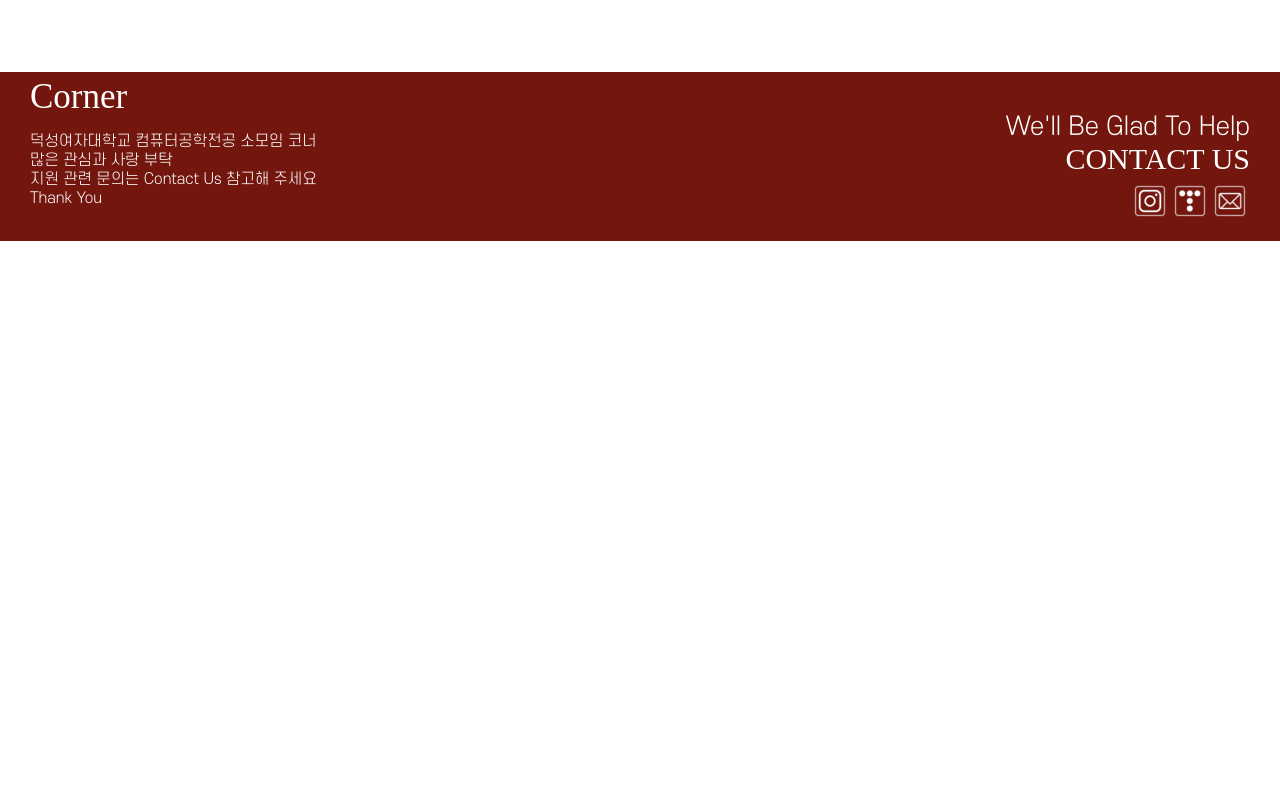
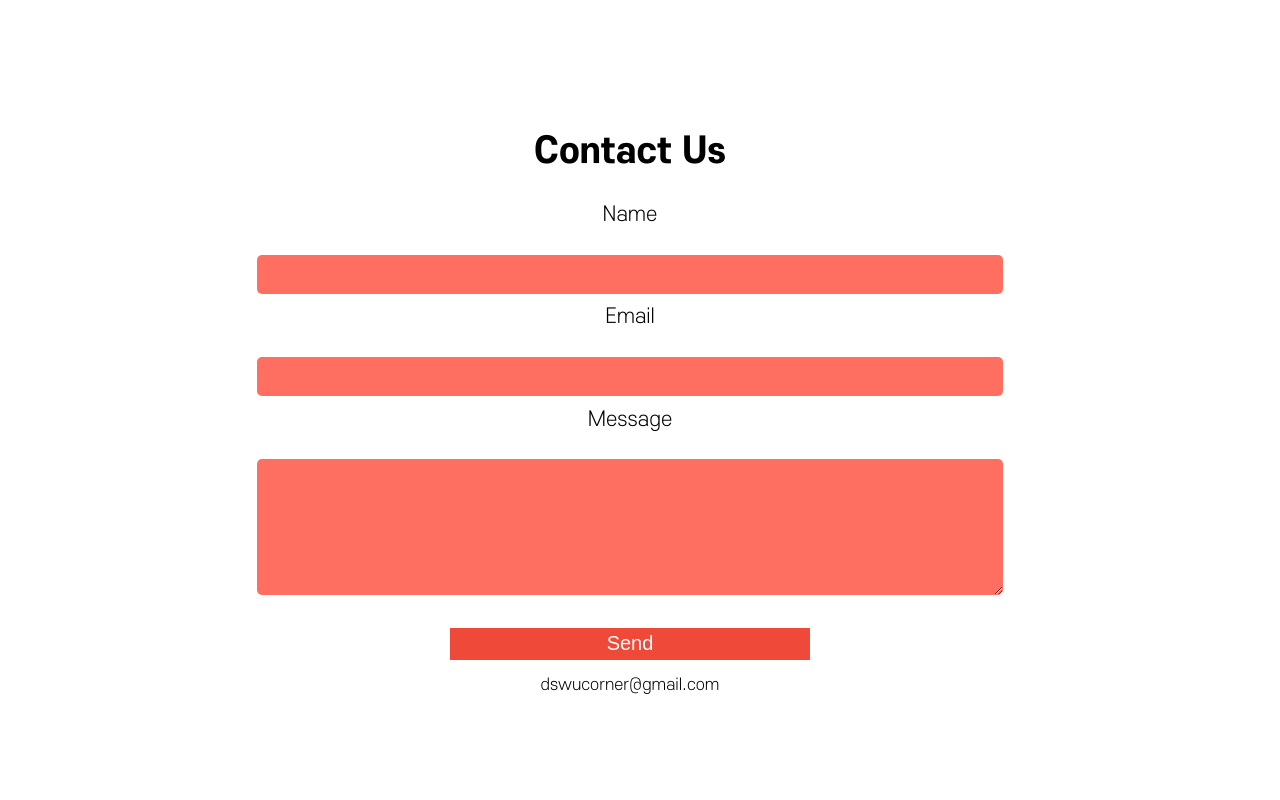
Before and after one commit to CornerLog/CornerLog_Front, a React (Create React App) app in the folder cornerlog_client/: page /contact in a window 1280 px wide. Shown: the part 780-1580 px from the top of the page. Before the commit the page ends 1021 px from the top, so only its background shows below. Built offline with nearby package versions, Linux system fonts and the light colour scheme; a web font is replaced by a local one.

Commit message:
GuestBook 내용 추가, Contact email 추가

```diff
--- a/cornerlog_client/package.json
+++ b/cornerlog_client/package.json
@@ -3,6 +3,7 @@
   "version": "0.1.0",
   "private": true,
   "dependencies": {
+    "@emailjs/browser": "^3.6.2",
     "@fortawesome/fontawesome-svg-core": "^1.3.0",
     "@fortawesome/free-solid-svg-icons": "^6.0.0",
     "@fortawesome/react-fontawesome": "^0.1.17",
--- a/cornerlog_client/src/components/GuestForm.js
+++ b/cornerlog_client/src/components/GuestForm.js
@@ -9,16 +9,19 @@ const GuestForm = () => {
   return (
     <>
       <form className={guestbookst.form}>
+        <div className={guestbookst.redbox}>
+        📌공사 중입니다📌
+        </div>
         <div className={guestbookst.formTop}>
           <div className={guestbookst.formName}>
             <label for="name">Name</label>
             <br />
-            <input id="name" name="name" type="text" placeholder="Name"></input>
+            <input id="name" name="name" type="text" placeholder="Name" disabled></input>
           </div>
           <div>
             <label for="pw">Password</label>
             <br />
-            <input id="pw" name="pw" type="password" placeholder="****"></input>
+            <input id="pw" name="pw" type="password" placeholder="****" disabled></input>
           </div>
         </div>
         <div className={guestbookst.formBottom}>
@@ -30,7 +33,7 @@ const GuestForm = () => {
             cols="45"
             rows="12"
             placeholder="내용을 입력하세요."
-          ></textarea>
+            disabled></textarea>
         </div>
       </form>
       <button type="submit" className={guestbookst.button}>
--- a/cornerlog_client/src/components/GuestView.js
+++ b/cornerlog_client/src/components/GuestView.js
@@ -1,16 +1,13 @@
 import React from "react";
 import guestbookst from "../css/GuestBook.module.css";
 
-const GuestView = () => {
+const GuestView = (props) => {
   return (
     <div>
       <div className={guestbookst.card}>
-        <div className={guestbookst.cardtitle}>작성자 - 강태영</div>
+        <div className={guestbookst.cardtitle}>작성자 : {props.name}</div>
         <div className={guestbookst.cardcontent}>
-          Oh 내가 웃고 있고 있나요, 모두 거짓이겠죠 날 보는 이들의 눈빛 속에는
-          슬픔이 젖어 있는데 내 이름은 광대 내 직업은 수많은 관객 그 앞에 웃음을
-          파는 일 슬퍼도 웃으며 내 모습을 감추는게 철칙 Oh 이런 내 처질
-          손가락질하며 날 모욕해도 음악이 꺼지고 막이 내리고 밤이 오면 별빛에
+          {props.content}
         </div>
       </div>
     </div>
--- /dev/null
+++ b/cornerlog_client/src/css/ContactPage.module.css
@@ -0,0 +1,57 @@
+.formbox{
+    height: 750px;
+    margin: 0vw;
+    padding-left: 30px;
+    padding-right: 50px;
+    font-family: "SCDream3";
+    text-align: center;
+}
+
+.formbox h5{
+    font-size: 35px ;
+    text-align: center;
+    color: #000000;
+    margin-bottom: 30px;
+    font-family: "SCDream7";
+}
+
+
+.formbox label{
+    display: block;
+    text-align: center;
+    font-size: 20px;
+    margin: 0 0 2vh 0;
+}
+
+.formbox input, textarea{
+    width: 60%;
+    padding: .5rem .8rem .5rem .8rem;
+    margin: .9vw 0 ;
+    background-color: #FF6F61;
+    border: 0;
+    border-radius: 5px;
+    font-size: 20px;
+    align-items: center;
+}
+
+.formbox textarea{
+    height: 15vh;
+}
+
+.submitBtn{
+    display: inline-block;
+    width: 30%;
+    height: 2rem;
+    color: #FFFFFF;
+    background-color: #EE4939;
+    border: 0;
+    bottom: 0;
+    cursor: pointer;
+    font-size: 20px;
+    margin: 1rem 0 1rem 0;
+}
+
+.submitBtn:hover{
+    background-color: #73160E;
+    transition: 1s background ease;
+}
--- a/cornerlog_client/src/css/GuestBook.module.css
+++ b/cornerlog_client/src/css/GuestBook.module.css
@@ -2,7 +2,7 @@
   background-image: url("../../public/img/guestbook_background.svg");
   background-attachment: fixed;
   background-repeat: no-repeat;
-  height: 928px;
+  height: 960px;
   background-size: 928px;
 }
 
@@ -121,6 +121,7 @@
   font-size: 16px;
   padding: 20px 20px 30px 20px;
   border-radius: 30px;
+  margin: 10px;
 }
 
 .cardtitle {
@@ -133,3 +134,19 @@
   color: #e6e6e6;
   font-family: "SCDream4";
 }
+
+.redbox {
+  background-color: #b82200;
+  color: #FFFFFF;
+  height: fit-content;
+  width: fit-content;
+  z-index: 2;
+  position: absolute;
+  text-align: center;
+  right: 100px;
+  top: 225px;
+  padding-top: 30px;
+  padding-bottom: 30px;
+  padding-right: 100px;
+  padding-left:100px;
+}
--- a/cornerlog_client/src/pages/ActivityPage.js
+++ b/cornerlog_client/src/pages/ActivityPage.js
@@ -79,7 +79,7 @@ const ActivityPage = () => {
       setRepresentImg("img/rm.jpg");
     }
     else if (category === "NodeJS") {
-      setRepresentImg("img/nj.jpg");
+      setRepresentImg("img/nj.png");
     }
   }, [category])
 
--- a/cornerlog_client/src/pages/ContactPage.js
+++ b/cornerlog_client/src/pages/ContactPage.js
@@ -1,11 +1,49 @@
-import React from "react";
+import React, { useRef } from "react";
+import emailjs from '@emailjs/browser'
+import contactpagest from "../css/ContactPage.module.css"
+
+const Contact = () => {
+    const form = useRef();
+
+    const sendEmail = (e) => {
+        e.preventDefault();
+
+        emailjs.sendForm('service_svu9r8i', 'template_uks6z1e', form.current, 'NZIgJGMKjOKEQ9426')
+        .then((result) => {
+            console.log(result.text);
+        }, (error) => {
+            console.log(error.text);
+        });
+    };
+    function doAction() {
+        alert("전송되었습니다!");
+    }
+    return (
+        <>
+        <div>
+            <img src="img/contact.jpg" style={{ width: '100%' }} />
+        </div>
+
+        <div className = {contactpagest.formbox}>
+            <h5> Contact Us </h5>
+            <form ref={form} onSubmit={sendEmail}>
+                <div className={contactpagest.field1}>
+                <label>Name</label>
+                <input type="text" name="user_name" />
+                <label>Email</label>
+                <input type="email" name="user_email" />
+                <label>Message</label>
+                <textarea name="message" />
+                </div>
+
+                <button type="submit" value="Send" onClick={doAction} className = {contactpagest.submitBtn}>Send</button>
+            </form>
+            dswucorner@gmail.com
+        </div>
 
 
-const Contact = () => {
-    return (
-        <div>
-            <img src="img/contact.jpg" style={{ width: '100%'}}/>
-        </div>
+        </>
     );
+
 }
 export default Contact;
--- a/cornerlog_client/src/pages/GuestBook.js
+++ b/cornerlog_client/src/pages/GuestBook.js
@@ -10,16 +10,17 @@ const GuestBook = () => {
         <GuestForm />
       </div>
       <div className={guestbookst.right1}>
-        <GuestView />
-        <GuestView />
-        <GuestView />
-        <GuestView />
+        <GuestView name="Poro" content="시나늘이말을한다신신"/>
+        <GuestView name="무지" content="안녕하세요 1기 운영진 김수정입니다. 코너에서 진취적이고 열정적인 운영진과 팀원들을 만나 함께 성장할 수 있는 기회를 갖게 되어 큰 행운이었습니다. 학교에서 배우는 커리큘럼과는 별개로 하고 싶은 공부와 프로젝트가 있다면, 코너를 적극 추천합니다!!  무럭무럭 성장하는 코코넛이 되는 그 날까지 응원하겠습니다. 화이팅!!🥥" />
+        <GuestView name="OJO" content="백엔드 기초부터 프로젝트 경험까지 코너에서 할 수 있다?! 거기에 인생에 진심인 사람들이 가득해서 저절로 갓생살 수 있다?!! 모두 코너에서 1년 동안 일어난 일입니다. Come on!"/>
+        <GuestView name="알밤" content="코딩은 너로부터! 모든 코딩은 당신으로부터 시작될 수 있습니다! 걱정이 된다고요? 못할 것 같다고요? 그런 생각은 금물! 누구든지 할 수 있다고요~ 참신하고 멋진 개발을 원한다면 코너로부터 실현해보세요!"/>
       </div>
       <div className={guestbookst.right2}>
-        <GuestView />
-        <GuestView />
-        <GuestView />
-        <GuestView />
+        <GuestView name="Kim PeeP" content="안녕하세요, 코너 2기 부회장, 1기 대외팀장 KimPeeP입니다! 코너에 많은 관심을 가져 주셔서 감사합니다. 더 좋은 모습과 더 멋진 개발 포트폴리오로 여러분을 찾아뵙겠습니다. 코너에 앞으로도 많은 관심 부탁드려요!"/>
+
+        <GuestView name="태영" content="태영언니말을한다 강.태.영"/>
+        <GuestView name="YUZ" content="여러분의 마음 한 구석을 장악할 이름값하는 동아리 Corner입니다! 개발 코너, 스터디 코너, 소소모임 코너까지! 코코넛들을 위한 각종 코너를 차지해보세요!"/>
+        <GuestView name="코코넛" content="코코넛은 코너 소속원들의 애칭이랍니다! 코너 2기 소속원이 된다면 당신도 코코넛이 될 수 있는 특별한 찬 -- 스 💖 컴퓨터공학전공의 유일무이 개발 소모임 코너에서 여러분과 함께하고 싶어요! 2기에 함께해 주실 거죠?"/>
       </div>
     </div>
   );
```
Also changed, not shown: 2 other files (tests, documents, lock files or other folders).
